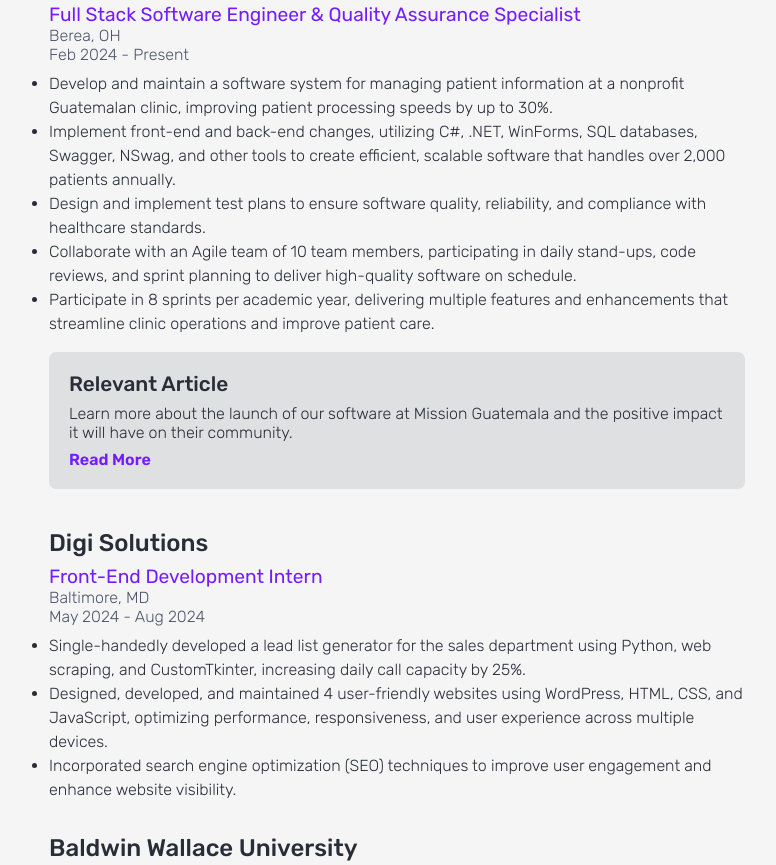
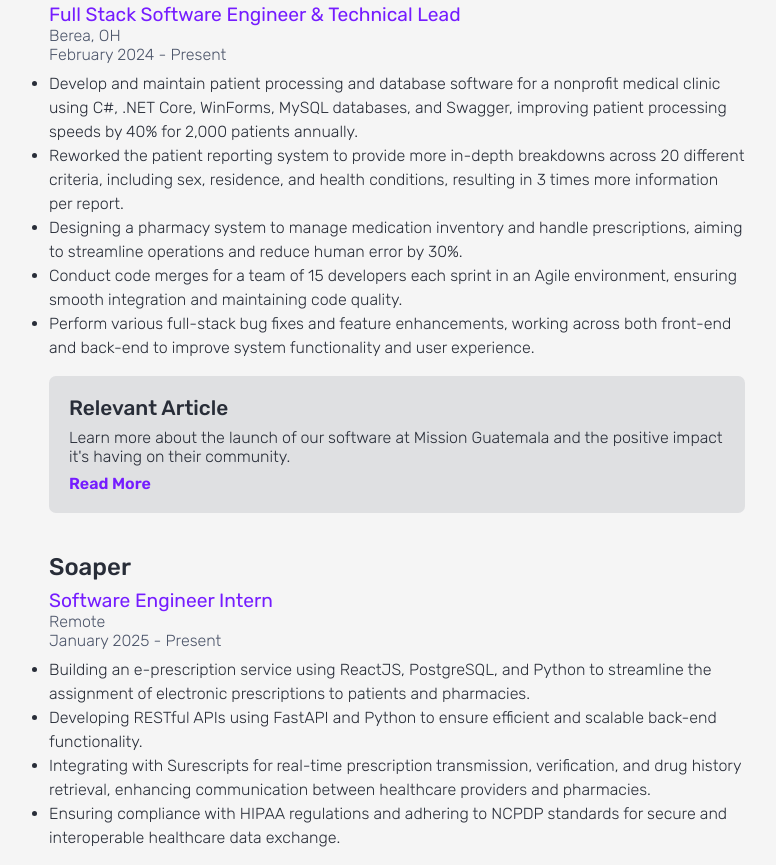
Before and after one commit to jcsteinitz/joshuasteinitz.com, a plain HTML site: page index.html in a window 1280 px wide. Shown: the part 974-1839 px from the top of the page, without its empty margins (243-1019 px from the left). Drawn offline with Linux system fonts and the light colour scheme.

Commit message:
update information

```diff
--- a/index.html
+++ b/index.html
@@ -39,11 +39,11 @@
         <h1>Joshua Steinitz</h1>
         <p>Software Engineer</p>
         <p id="blurb">
-          👋 Hello! I'm a full stack software developer specializing in the .NET
-          Framework. I have a passion for creating software that makes a
-          difference in the world. Right now, I'm part of an Agile team
-          developing a medical database system for a nonprofit health clinic
-          known as Mission Guatemala.
+          👋 Hello! I'm a full-stack software engineer with experience in
+          building scalable and impactful applications. I have a passion for
+          creating software that makes a difference in the world. Currently, I'm
+          part of a team developing a medical database system for Mission
+          Guatemala, a nonprofit health clinic.
         </p>
         <img
           src="./images/headshot.png"
@@ -63,36 +63,36 @@
 
           <div class="job">
             <h3>Mission Guatemala</h3>
-            <p class="role">
-              Full Stack Software Engineer & Quality Assurance Specialist
-            </p>
+            <p class="role">Full Stack Software Engineer & Technical Lead</p>
             <p class="location">Berea, OH</p>
-            <p class="dates">Feb 2024 - Present</p>
+            <p class="dates">February 2024 - Present</p>
             <ul class="job-desc">
               <li>
-                Develop and maintain a software system for managing patient
-                information at a nonprofit Guatemalan clinic, improving patient
-                processing speeds by up to 30%.
+                Develop and maintain patient processing and database software
+                for a nonprofit medical clinic using C#, .NET Core, WinForms,
+                MySQL databases, and Swagger, improving patient processing
+                speeds by 40% for 2,000 patients annually.
               </li>
               <li>
-                Implement front-end and back-end changes, utilizing C#, .NET,
-                WinForms, SQL databases, Swagger, NSwag, and other tools to
-                create efficient, scalable software that handles over 2,000
-                patients annually.
+                Reworked the patient reporting system to provide more in-depth
+                breakdowns across 20 different criteria, including sex,
+                residence, and health conditions, resulting in 3 times more
+                information per report.
               </li>
               <li>
-                Design and implement test plans to ensure software quality,
-                reliability, and compliance with healthcare standards.
+                Designing a pharmacy system to manage medication inventory and
+                handle prescriptions, aiming to streamline operations and reduce
+                human error by 30%.
               </li>
               <li>
-                Collaborate with an Agile team of 10 team members, participating
-                in daily stand-ups, code reviews, and sprint planning to deliver
-                high-quality software on schedule.
+                Conduct code merges for a team of 15 developers each sprint in
+                an Agile environment, ensuring smooth integration and
+                maintaining code quality.
               </li>
               <li>
-                Participate in 8 sprints per academic year, delivering multiple
-                features and enhancements that streamline clinic operations and
-                improve patient care.
+                Perform various full-stack bug fixes and feature enhancements,
+                working across both front-end and back-end to improve system
+                functionality and user experience.
               </li>
             </ul>
 
@@ -100,7 +100,7 @@
               <h4>Relevant Article</h4>
               <p>
                 Learn more about the launch of our software at Mission Guatemala
-                and the positive impact it will have on their community.
+                and the positive impact it's having on their community.
               </p>
               <a
                 href="https://missionguatemala.com/news/newsroom/overview.html/article/2024/09/20/electronic-database-software-is-live-"
@@ -112,25 +112,59 @@
           </div>
 
           <div class="job">
+            <h3>Soaper</h3>
+            <p class="role">Software Engineer Intern</p>
+            <p class="location">Remote</p>
+            <p class="dates">January 2025 - Present</p>
+            <ul class="job-desc">
+              <li>
+                Building an e-prescription service using ReactJS, PostgreSQL,
+                and Python to streamline the assignment of electronic
+                prescriptions to patients and pharmacies.
+              </li>
+              <li>
+                Developing RESTful APIs using FastAPI and Python to ensure
+                efficient and scalable back-end functionality.
+              </li>
+              <li>
+                Integrating with Surescripts for real-time prescription
+                transmission, verification, and drug history retrieval,
+                enhancing communication between healthcare providers and
+                pharmacies.
+              </li>
+              <li>
+                Ensuring compliance with HIPAA regulations and adhering to NCPDP
+                standards for secure and interoperable healthcare data exchange.
+              </li>
+            </ul>
+          </div>
+
+          <div class="job">
             <h3>Digi Solutions</h3>
             <p class="role">Front-End Development Intern</p>
             <p class="location">Baltimore, MD</p>
-            <p class="dates">May 2024 - Aug 2024</p>
+            <p class="dates">May 2024 - August 2024</p>
             <ul class="job-desc">
               <li>
-                Single-handedly developed a lead list generator for the sales
+                Created an automated lead list generator for the sales
                 department using Python, web scraping, and CustomTkinter,
-                increasing daily call capacity by 25%.
+                streamlining data collection from multiple sources and
+                increasing daily call capacity by 30%.
               </li>
               <li>
-                Designed, developed, and maintained 4 user-friendly websites
-                using WordPress, HTML, CSS, and JavaScript, optimizing
-                performance, responsiveness, and user experience across multiple
-                devices.
+                Utilized BeautifulSoup and Requests for efficient web scraping
+                to gather and organize potential leads, integrating the data
+                into a user-friendly interface.
               </li>
               <li>
-                Incorporated search engine optimization (SEO) techniques to
-                improve user engagement and enhance website visibility.
+                Built and maintained 4 business websites using WordPress, HTML,
+                CSS, and JavaScript, optimizing performance, responsiveness, and
+                user experience across multiple devices.
+              </li>
+              <li>
+                Incorporated search engine optimization techniques to enhance
+                website visibility, improve search engine rankings, and increase
+                engagement.
               </li>
             </ul>
           </div>
@@ -139,7 +173,7 @@
             <h3>Baldwin Wallace University</h3>
             <p class="role">IT Help Desk Technician</p>
             <p class="location">Berea, OH</p>
-            <p class="dates">Sep 2022 - Present</p>
+            <p class="dates">September 2022 - December 2025</p>
             <ul class="job-desc">
               <li>Assist customers over the phone, as well as in person.</li>
               <li>Troubleshoot issues for students, faculty, and staff.</li>
```
